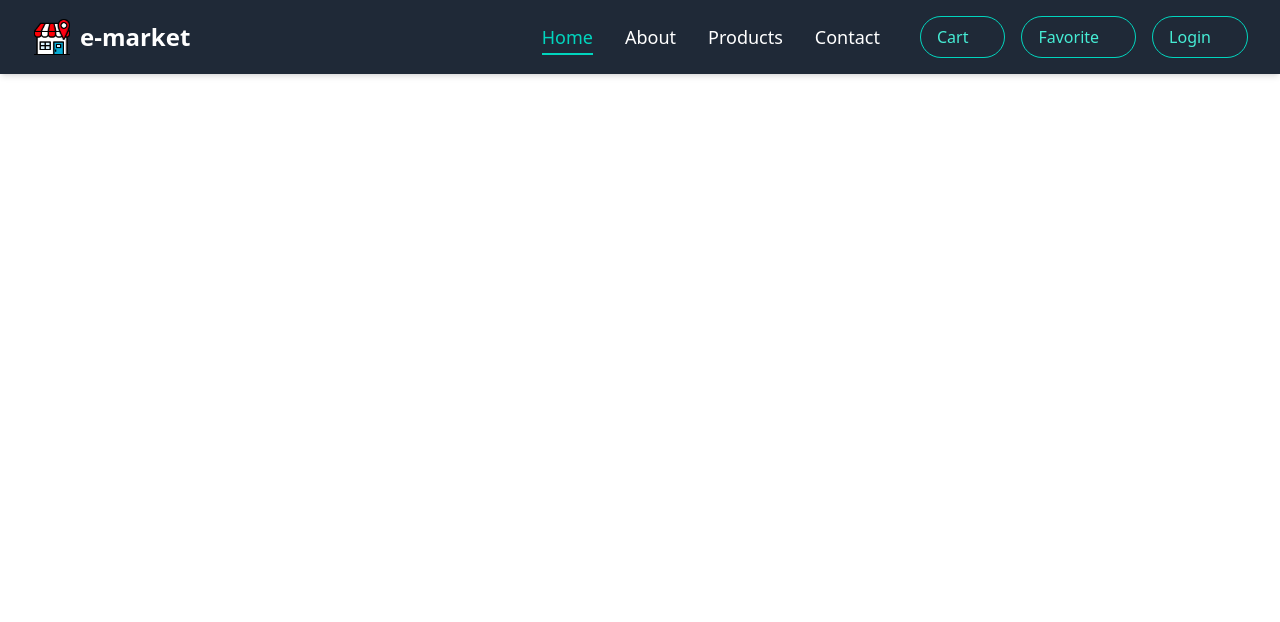
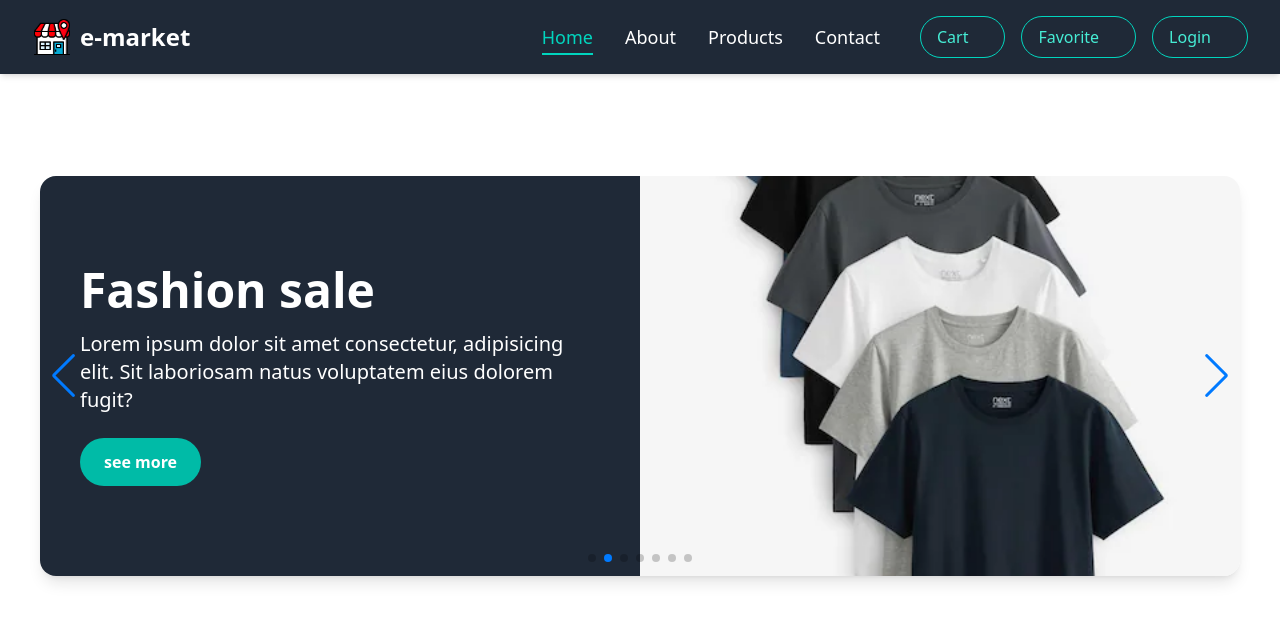
Before and after one commit to AbdulazizErgashev/e-market, a React (Vite) app: page / in a window 1280 px wide. Shown: the top 622 px of the page. Built offline with nearby package versions, Linux system fonts and the light colour scheme; some icons are missing.

Commit message:
Home page updated with several components

```diff
--- /dev/null
+++ b/src/components/HomeCarusel.jsx
@@ -0,0 +1,45 @@
+import { Swiper, SwiperSlide } from "swiper/react";
+import { Autoplay, Pagination, Navigation } from "swiper/modules";
+import "swiper/css";
+import "swiper/css/pagination";
+import "swiper/css/navigation";
+import { saleData } from "../data/db";
+
+export default function HomeCarusel() {
+  return (
+    <div className="mt-20">
+      <Swiper
+        modules={[Autoplay, Pagination, Navigation]}
+        spaceBetween={30}
+        centeredSlides={true}
+        autoplay={{ delay: 3000, disableOnInteraction: false }}
+        pagination={{ clickable: true }}
+        navigation={true}
+        className="rounded-2xl overflow-hidden shadow-lg"
+      >
+        {saleData.map((data) => (
+          <SwiperSlide key={data.id}>
+            <div className="w-full h-auto flex flex-col md:flex-row items-center bg-[#1f2937] text-white">
+              <div className="w-full md:w-1/2 p-10 flex flex-col items-start justify-center text-left">
+                <h1 className="text-3xl md:text-5xl font-bold mb-4">
+                  {data.title}
+                </h1>
+                <p className="text-md md:text-xl mb-6">{data.description}</p>
+                <a
+                  href="#"
+                  className="bg-teal-500 hover:bg-teal-600 text-white font-semibold px-6 py-3 rounded-full transition"
+                >
+                  see more
+                </a>
+              </div>
+
+              <div className="w-full md:w-1/2 h-64 md:h-[400px]">
+                <img src={data.image} alt={data.title} className="w-full h-full object-cover"/>
+              </div>
+            </div>
+          </SwiperSlide>
+        ))}
+      </Swiper>
+    </div>
+  );
+}
--- /dev/null
+++ b/src/components/Newsletter.jsx
@@ -0,0 +1,7 @@
+import React from 'react'
+
+export default function Newsletter() {
+  return (
+    <div>Newsletter</div>
+  )
+}
--- /dev/null
+++ b/src/components/TopProducts.jsx
@@ -0,0 +1,7 @@
+import React from 'react'
+
+export default function TopProducts() {
+  return (
+    <div>TopProducts</div>
+  )
+}
--- a/src/data/db.js
+++ b/src/data/db.js
@@ -1,6 +1,10 @@
 import sale from "../assets/sale.avif";
 import sale2 from "../assets/sale2.webp";
 import sale3 from "../assets/sale3.jpg";
+import male1 from "../assets/man.jpg";
+import male2 from "../assets/man2.jpg";
+import female1 from "../assets/woman.webp";
+import female2 from "../assets/woman2.jpg";
 
 export const productsData = [
   {
@@ -235,4 +239,32 @@ export const saleData = [
     description:
       "Lorem ipsum dolor sit amet consectetur, adipisicing elit. Sit laboriosam natus voluptatem eius dolorem fugit?",
   },
+  {
+    id: 4,
+    title: "Fashion male sale",
+    image: male1,
+    description:
+      "Lorem ipsum dolor sit amet consectetur, adipisicing elit. Sit laboriosam natus voluptatem eius dolorem fugit?",
+  },
+  {
+    id: 5,
+    title: "Fashion male sale",
+    image: male2,
+    description:
+      "Lorem ipsum dolor sit amet consectetur, adipisicing elit. Sit laboriosam natus voluptatem eius dolorem fugit?",
+  },
+  {
+    id: 6,
+    title: "Fashion female sale",
+    image: female1,
+    description:
+      "Lorem ipsum dolor sit amet consectetur, adipisicing elit. Sit laboriosam natus voluptatem eius dolorem fugit?",
+  },
+  {
+    id: 7,
+    title: "Fashion female sale",
+    image: female2,
+    description:
+      "Lorem ipsum dolor sit amet consectetur, adipisicing elit. Sit laboriosam natus voluptatem eius dolorem fugit?",
+  },
 ];
--- a/src/pages/Home.jsx
+++ b/src/pages/Home.jsx
@@ -1,7 +1,9 @@
-import React from 'react'
+import HomeCarusel from "../components/HomeCarusel";
 
 export default function Home() {
   return (
-    <div>Home</div>
-  )
+    <div className="max-w-7xl mx-auto pt-24 px-10">
+      <HomeCarusel />
+    </div>
+  );
 }
```
